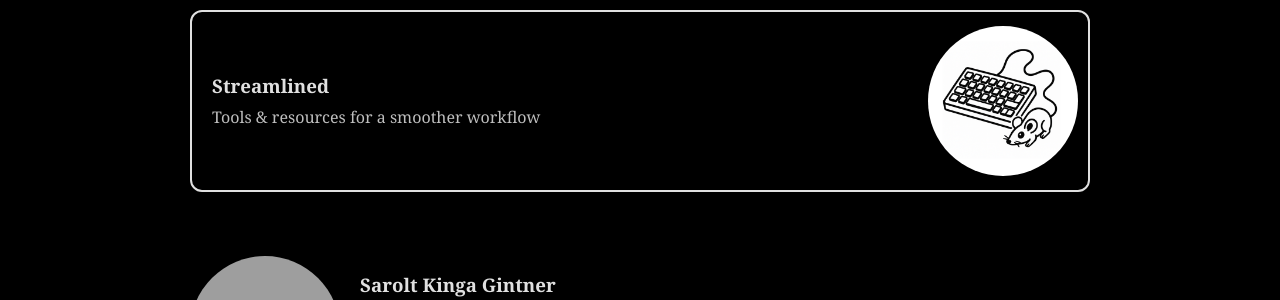
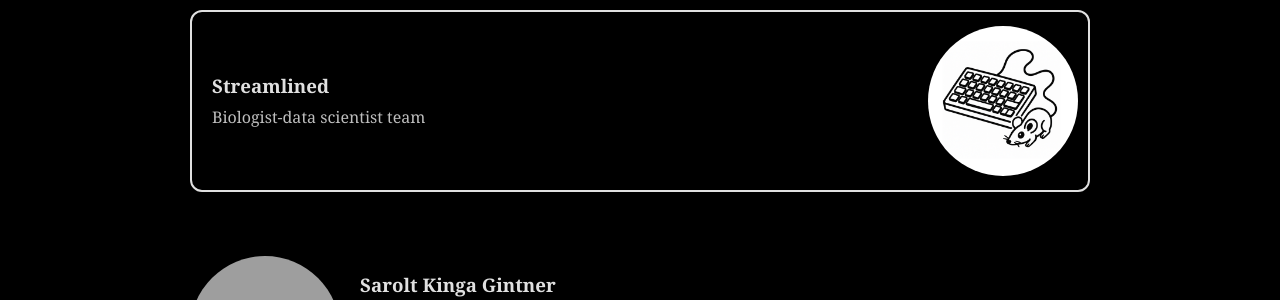
Before and after one commit to dzsano/rottenbillerdavid.github.io, a Jekyll site: the page built from team.md, in a window 1280 px wide and 900 px high. Shown: the part 196-496 px from the top of the window. Built offline with Jekyll 4.4.1, drawn with Linux system fonts in a browser that asks for light colours; grey boxes are pictures that could not be loaded.

Commit message:
Update team description in team.md

```diff
--- a/team.md
+++ b/team.md
@@ -28,7 +28,7 @@ title: Meet the Team
   <div class="cta-streamlined-card">
     <div style="text-align:left; flex:1;">
       <h3 style="margin:0 0 .25rem 0;">Streamlined</h3>
-      <p style="margin:0; opacity:.85;">Tools & resources for a smoother workflow</p>
+      <p style="margin:0; opacity:.85;">Biologist-data scientist team</p>
     </div>
 
     <img src="/assets/images/streamlined.png" alt="Streamlined"
```
